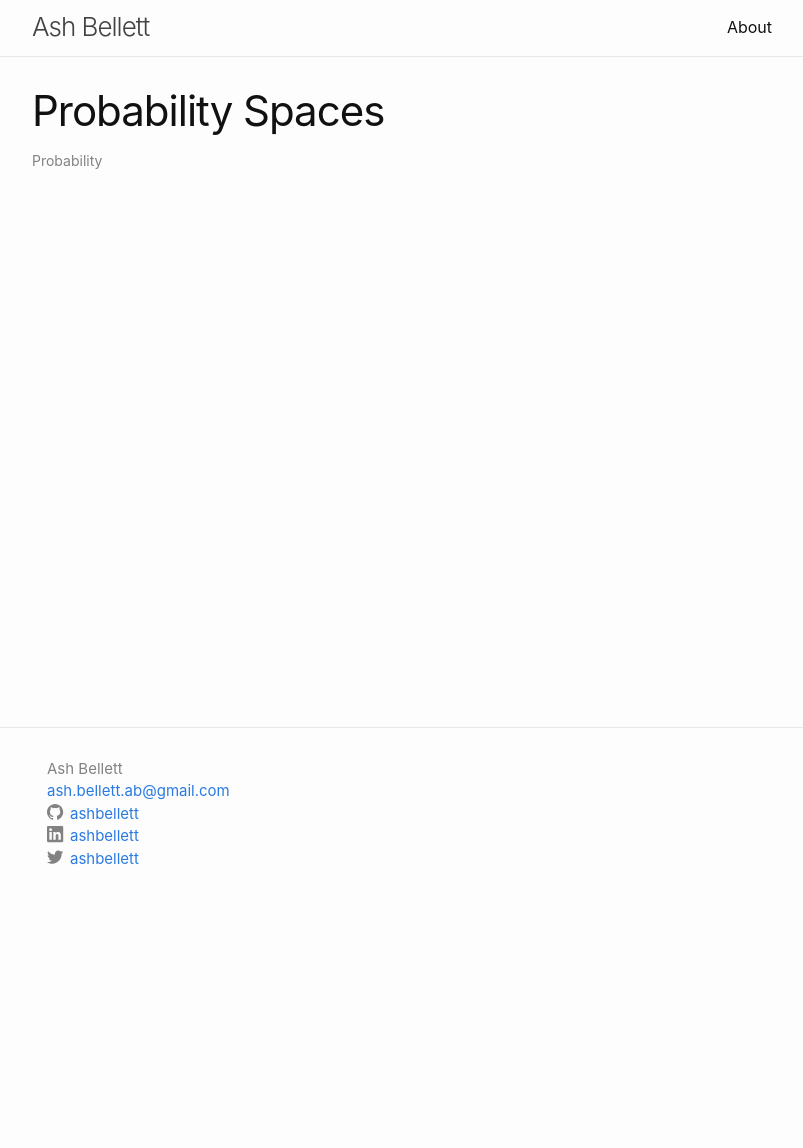
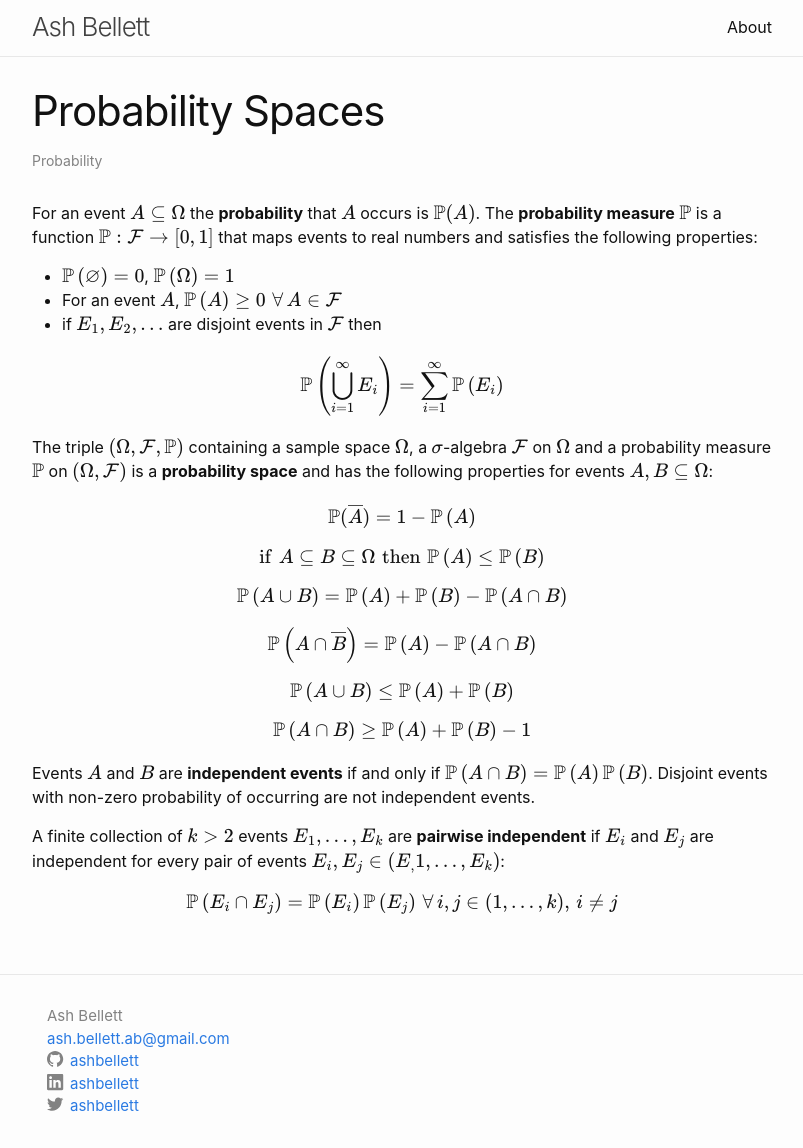
Before and after one commit to ashbellett/ashbellett.github.io, a Jekyll site: the page built from _posts/_probability/probability-spaces.md, in a window 1280 px wide. Shown: the whole page, without its empty margins (238-1041 px from the left). Built offline with Jekyll 4.4.1, drawn with Linux system fonts in a browser that asks for light colours; some web fonts are replaced; before the commit the page ends 900 px from its top, so only the background shows below that.

Commit message:
Add initial probability notes

```diff
--- a/_config.yml
+++ b/_config.yml
@@ -44,6 +44,7 @@ collections:
     output: true
     permalink: /:collection/:path
     order:
+      - events.md
       - probability-spaces.md
       - probability-forms.md
       - random-variables.md
--- a/_posts/_probability/probability-spaces.md
+++ b/_posts/_probability/probability-spaces.md
@@ -3,5 +3,32 @@ layout: post
 category: "Probability"
 title:  "Probability Spaces"
 tags: ["probability", "probability space"]
-description: "Model for randomness"
+description: "Model for assigning probabilities"
 ---
+
+For an event $$A\subseteq\Omega$$ the **probability** that $$A$$ occurs is $$\mathbb{P}(A)$$. The **probability measure** $$\mathbb{P}$$ is a function $$\mathbb{P}: \mathcal{F} \rightarrow \left[ 0,1\right]$$ that maps events to real numbers and satisfies the following properties:
+- $$\mathbb{P}\left(\varnothing\right)=0$$, $$\mathbb{P}\left(\Omega\right)=1$$
+- For an event $$A$$, $$\mathbb{P}\left(A\right)\geq 0 \,\, \forall \, A\in\mathcal{F}$$
+- if $$E_1, E_2, \dots$$ are disjoint events in $$\mathcal{F}$$ then
+
+$$\mathbb{P}\left(\bigcup_{i=1}^\infty E_i\right)=\sum_{i=1}^\infty \mathbb{P}\left(E_i\right)$$
+
+The triple $$\left(\Omega,\mathcal{F},\mathbb{P}\right)$$ containing a sample space $$\Omega$$, a $$\sigma$$-algebra $$\mathcal{F}$$ on $$\Omega$$ and a probability measure $$\mathbb{P}$$ on $$\left(\Omega,\mathcal{F}\right)$$ is a **probability space** and has the following properties for events $$A,B\subseteq\Omega$$:
+
+$$\mathbb{P}(\overline{A})=1-\mathbb{P}\left(A\right)$$
+
+$$\mathrm{if}\,\,A\subseteq B\subseteq\Omega\,\,\mathrm{then}\,\,\mathbb{P}\left(A\right)\leq\mathbb{P}\left(B\right)$$
+
+$$\mathbb{P}\left(A\cup B\right)=\mathbb{P}\left(A\right)+\mathbb{P}\left(B\right)-\mathbb{P}\left(A\cap B\right)$$
+
+$$\mathbb{P}\left(A\cap\overline{B}\right)=\mathbb{P}\left(A\right)-\mathbb{P}\left(A\cap B\right)$$
+
+$$\mathbb{P}\left(A\cup B\right)\leq\mathbb{P}\left(A\right)+\mathbb{P}\left(B\right)$$
+
+$$\mathbb{P}\left(A\cap B\right)\geq\mathbb{P}\left(A\right)+\mathbb{P}\left(B\right)-1$$
+
+Events $$A$$ and $$B$$ are **independent events** if and only if $$\mathbb{P}\left(A\cap B\right)=\mathbb{P}\left(A\right)\,\mathbb{P}\left(B\right)$$. Disjoint events with non-zero probability of occurring are not independent events.
+
+A finite collection of $$k>2$$ events $$E_1, \dots, E_k$$ are **pairwise independent** if $$E_i$$ and $$E_j$$ are independent for every pair of events $$E_i, E_j\in \left(E_,1,\dots,E_k\right)$$:
+
+$$\mathbb{P}\left(E_i\cap E_j\right)=\mathbb{P}\left(E_i\right)\,\mathbb{P}\left(E_j\right)\,\,\forall\,i,j\in \left(1,\dots,k\right),\,i\neq j$$
```
Also changed, not shown: _posts/_probability/events.md (added, +38 -0 lines).
